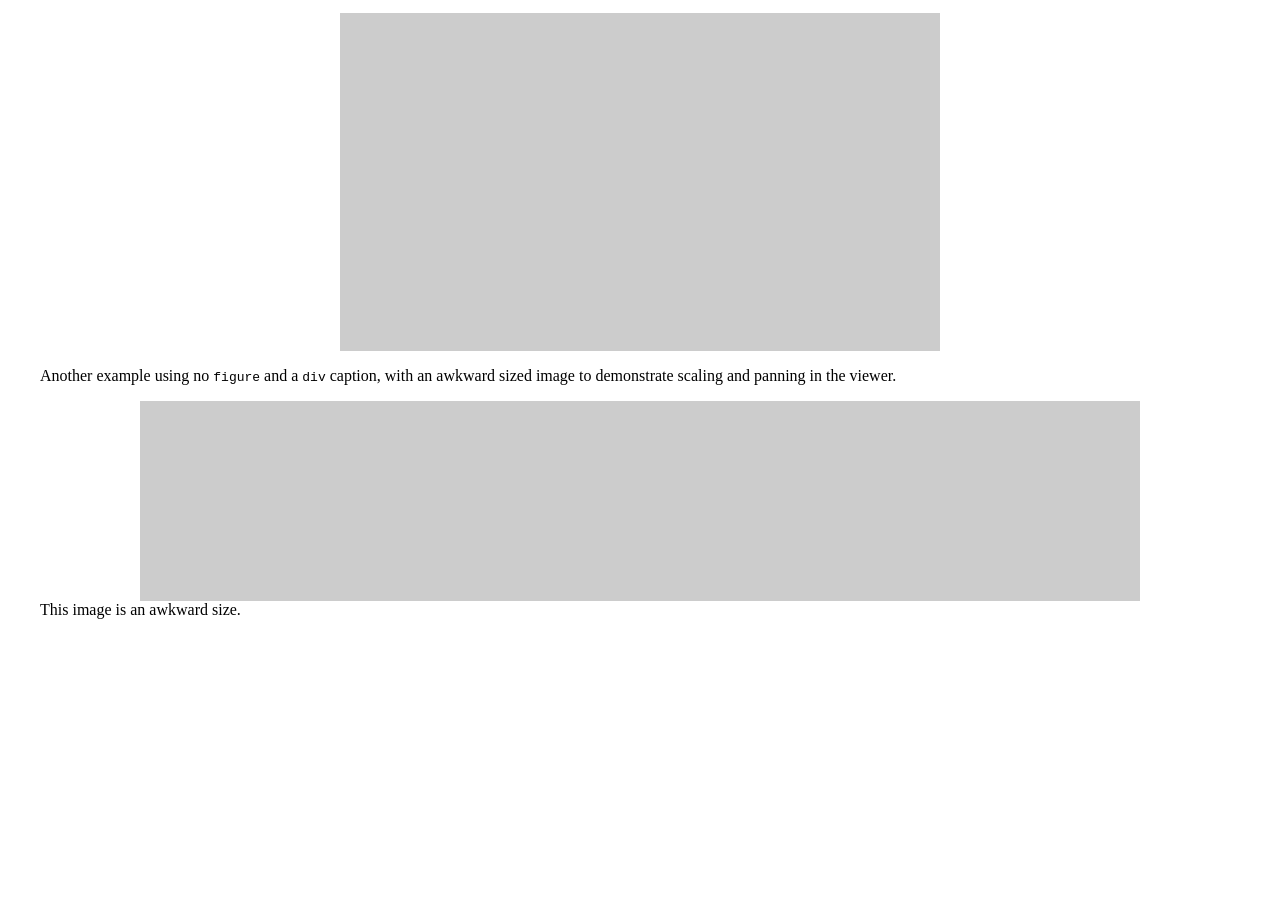
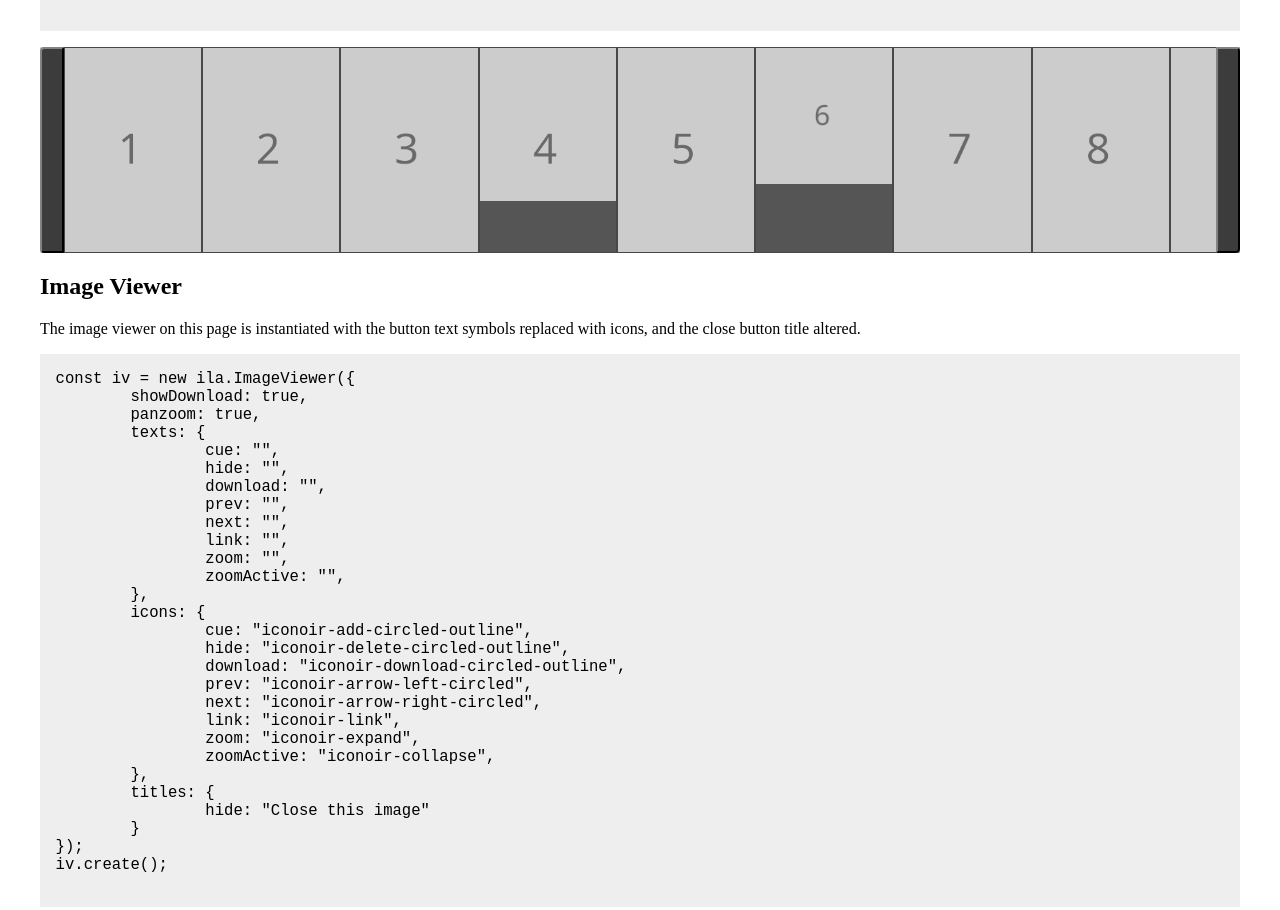
Before and after one commit to Aonrud/ila-ui-elements, a website: page demo/index.html in a window 1280 px wide. Shown: the part 917-1827 px from the top of the page. Before the commit the page ends 1544 px from the top, so only its background shows below. Drawn offline with Linux system fonts and the light colour scheme; some packages are replaced by stand-ins of ours; a script that the page names is missing; some icons are missing; a web font is replaced by a local one.

Commit message:
docs: Update demo page with more examples and to show instantiating JS
* Add a second scroller example to demonstrate multiple use
* Remove previous icon set (restrictive licence) and add Iconoir (MIT) instead
* Add links to packages used on the demo page that aren't part of this module

```diff
--- a/demo/index.html
+++ b/demo/index.html
@@ -3,7 +3,7 @@
 	<head>
 		<meta charset="utf-8" />
 		<link rel="stylesheet" href="../dist/ila-ui.min.css" />
-		<link rel="stylesheet" href="https://unpkg.com/microns@1.0.11/fonts/microns.css" />
+		<link rel="stylesheet" href="https://unpkg.com/iconoir@5.2.0/css/iconoir.css" />
 		<style type="text/css">
 			main {
 				max-width: 1200px;
@@ -14,8 +14,13 @@
 				max-width: 100%;
 				margin: 0 auto;
 			}
-			figcaption {
+			figcaption, .caption {
 				text-align: center;
+			}
+			pre {
+				background: #eee;
+				padding: 1em;
+				font-size: 1.2em;
 			}
 		</style>
 		<title>ILA UI Elements Demo</title>
@@ -24,7 +29,7 @@
 	<main>
 		<header>
 			<h1>ILA UI Elements Demo</h1>
-			<p>Each element in the package is demonstrated below. Please refer to the README.md file for instructions for use.</p>
+			<p>Each element in the package is demonstrated below. Please refer to the README file for instructions for use.</p>
 		</header>
 		<nav>
 			<ul>
@@ -33,40 +38,102 @@
 			</ul>
 		</nav>
 
+		<p><strong>Note:</strong> The demo also makes use of the following packages, which are not bundled with this module:</p>
+		<ul>
+			<li><a href="https://github.com/timmywil/panzoom">Panzoom</a> (MIT licence)</li>
+			<li><a href="https://github.com/iconoir-icons/iconoir">Iconoir</a> (MIT licence)</li>
+		</ul>
+
 		<section id="scroller">
 			<h2>Scroller</h2>
 
+			<p>A scroller with default settings and an uneven number of entries (demonstrating partial scroll)</p>
 			<div class="scroller">
-				<ul class="list-inline">
+				<ul>
 					<li><a href="#"><img src="1.png" alt=""><div class="caption">1st scroller image</div></a></li>
+					<li><a href="#"><img src="2.png" alt=""><div class="caption">2nd scroller image has a longer caption taking up more space</div></a></li>
+					<li><a href="#"><img src="3.png" alt=""><div class="caption">3rd scroller image</div></a></li>
+					<li><a href="#"><img src="4.png" alt=""><div class="caption">4th scroller image has shorter height</div></a></li>
+					<li><a href="#"><img src="5.png" alt=""><div class="caption">5th scroller image</div></a></li>
+					<li><a href="#"><img src="6.png" alt=""><div class="caption">6th scroller image is scaled from a bigger width</div></a></li>
+					<li><a href="#"><img src="7.png" alt=""><div class="caption">7th scroller image</div></a></li>
+					<li><a href="#"><img src="8.png" alt=""><div class="caption">8th scroller image</div></a></li>
+					<li><a href="#"><img src="9.png" alt=""><div class="caption">9th scroller image</div></a></li>
+					<li><a href="#"><img src="10.png" alt=""><div class="caption">10th scroller image</div></a></li>
+					<li><a href="#"><img src="11.png" alt=""><div class="caption">11th scroller image</div></a></li>
+				</ul>
+			</div>
 
+			<p>A scroller applying icons to the buttons and removing the text and title content.</p>
+			<code><pre>
+new ila.Scroller(
+	document.querySelectorAll(".scroller")[1],
+	{
+		texts: {
+			left: '',
+			right:'',
+		},
+		icons: {
+			left: "mu mu-arrow-left",
+			right: "mu mu-arrow-right",
+		},
+		titles: {
+			left: "",
+			right: ""
+		}
+	}
+);
+			</pre></code>
+			<div class="scroller">
+				<ul>
+					<li><a href="#"><img src="1.png" alt=""><div class="caption">1st scroller image</div></a></li>
 					<li><a href="#"><img src="2.png" alt=""><div class="caption">2nd scroller image has a longer caption taking up more space</div></a></li>
-
 					<li><a href="#"><img src="3.png" alt=""><div class="caption">3rd scroller image</div></a></li>
-
 					<li><a href="#"><img src="4.png" alt=""><div class="caption">4th scroller image has shorter height</div></a></li>
-
 					<li><a href="#"><img src="5.png" alt=""><div class="caption">5th scroller image</div></a></li>
-
 					<li><a href="#"><img src="6.png" alt=""><div class="caption">6th scroller image is scaled from a bigger width</div></a></li>
-
 					<li><a href="#"><img src="7.png" alt=""><div class="caption">7th scroller image</div></a></li>
-
 					<li><a href="#"><img src="8.png" alt=""><div class="caption">8th scroller image</div></a></li>
-
 					<li><a href="#"><img src="9.png" alt=""><div class="caption">9th scroller image</div></a></li>
-
 					<li><a href="#"><img src="10.png" alt=""><div class="caption">10th scroller image</div></a></li>
-
 					<li><a href="#"><img src="11.png" alt=""><div class="caption">11th scroller image</div></a></li>
-
-<!-- 					<li><a href="#"><img src="12.png" alt=""><div class="caption">12th scroller image</div></a></li> -->
 				</ul>
 			</div>
 		</section>
 
 		<section id="image-viewer">
 			<h2>Image Viewer</h2>
+			<p>The image viewer on this page is instantiated with the button text symbols replaced with icons, and the close button title altered.</p>
+			<code><pre>
+const iv = new ila.ImageViewer({
+	showDownload: true,
+	panzoom: true,
+	texts: {
+		cue: "",
+		hide: "",
+		download: "",
+		prev: "",
+		next: "",
+		link: "",
+		zoom: "",
+		zoomActive: "",
+	},
+	icons: {
+		cue: "iconoir-add-circled-outline",
+		hide: "iconoir-delete-circled-outline",
+		download: "iconoir-download-circled-outline",
+		prev: "iconoir-arrow-left-circled",
+		next: "iconoir-arrow-right-circled",
+		link: "iconoir-link",
+		zoom: "iconoir-expand",
+		zoomActive: "iconoir-collapse",
+	},
+	titles: {
+		hide: "Close this image"
+	}
+});
+iv.create();
+			</pre></code>
 			<p>
 			The image below is in a <code>figure</code> element and has a link around it. It uses the <code>data-full</code> attribute to specify a different image source for the full screen view.
 			</p>
@@ -90,8 +157,24 @@
 		<script src="../dist/ila-ui.js"></script>
 		<script src="https://unpkg.com/@panzoom/panzoom@4.5.0/dist/panzoom.min.js"></script>
 		<script>
-			//Scroller
-			const s = new ila.Scroller(document.querySelector(".scroller"));
+			new ila.Scroller(document.querySelectorAll(".scroller")[0]);
+			new ila.Scroller(
+				document.querySelectorAll(".scroller")[1],
+				{
+					texts: {
+						left: '',
+						right:'',
+					},
+					icons: {
+						left: "iconoir-nav-arrow-left",
+						right: "iconoir-nav-arrow-right",
+					},
+					titles: {
+						left: "",
+						right: ""
+					}
+				}
+			);
 
 			//Image Viewer
 			const iv = new ila.ImageViewer({
@@ -108,14 +191,14 @@
 					zoomActive: "",
 				},
 				icons: {
-					cue: "mu mu-i-plus",
-					hide: "mu mu-cancel",
-					download: "mu mu-download",
-					prev: "mu mu-arrow-left",
-					next: "mu mu-arrow-right",
-					link: "mu mu-link",
-					zoom: "mu mu-expand",
-					zoomActive: "mu mu-contract",
+					cue: "iconoir-add-circled-outline",
+					hide: "iconoir-delete-circled-outline",
+					download: "iconoir-download-circled-outline",
+					prev: "iconoir-arrow-left-circled",
+					next: "iconoir-arrow-right-circled",
+					link: "iconoir-link",
+					zoom: "iconoir-expand",
+					zoomActive: "iconoir-collapse",
 				},
 				titles: {
 					hide: "Close this image"
```
